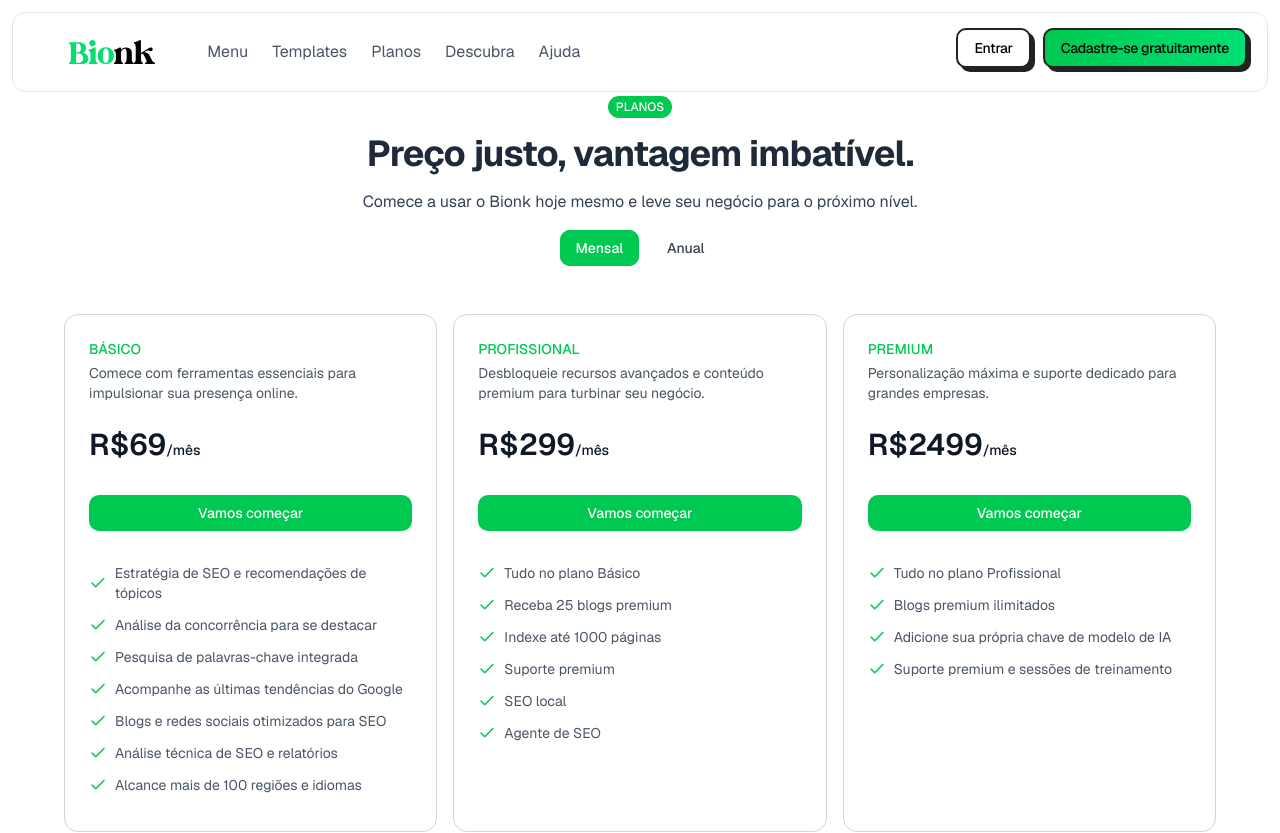
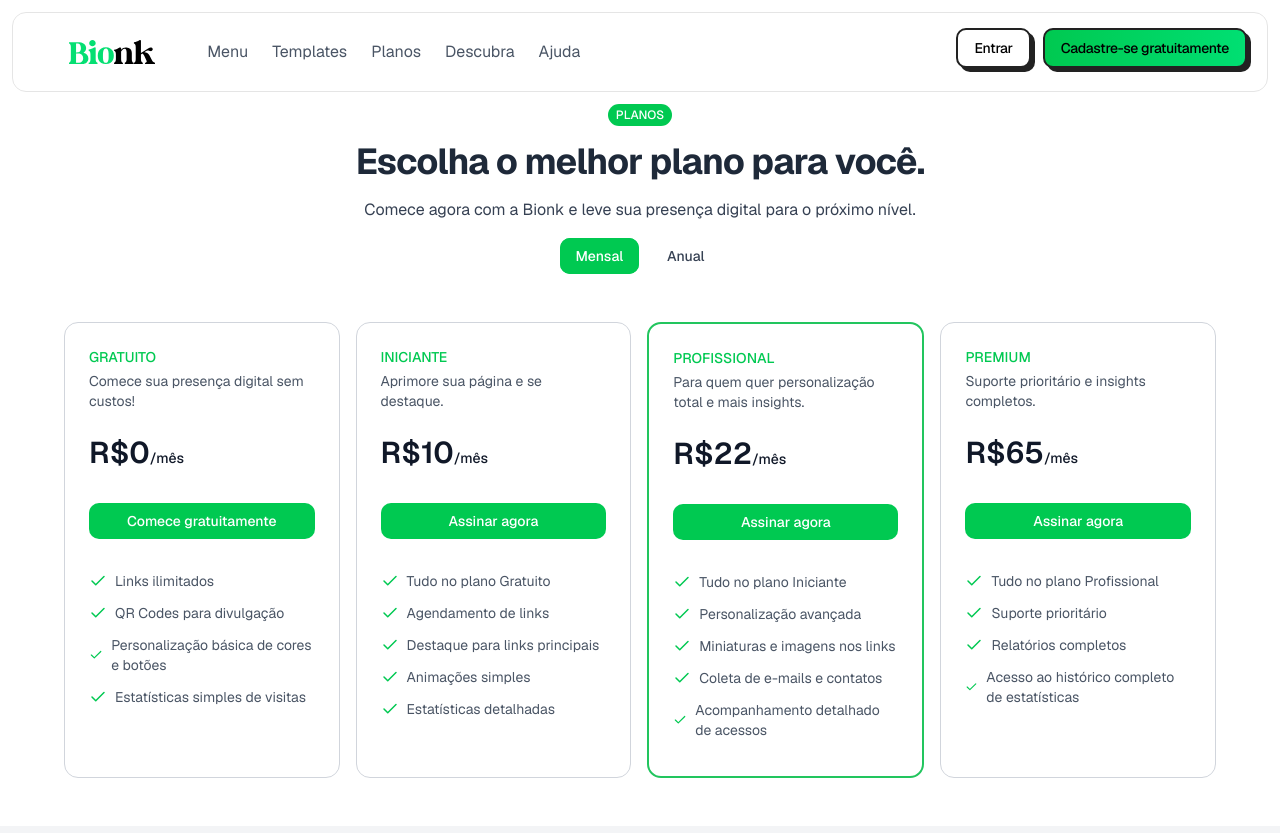
Before and after one commit to gabriellucasvh/bionk, a Next.js app: page /planos in a window 1280 px wide. Shown: the top 833 px of the page. Built offline with nearby package versions, Linux system fonts and the light colour scheme; no server answers; a web font is replaced by a local one.

Commit message:
fix: Links atualizados na página de planos

```diff
--- a/src/app/(public)/planos/prices.tsx
+++ b/src/app/(public)/planos/prices.tsx
@@ -2,54 +2,66 @@
 
 import { cn } from '@/lib/utils'
 import { AnimatePresence, motion } from 'framer-motion'
-import { Check } from 'lucide-react'
+import { Check, Star } from 'lucide-react'
 import { useState } from 'react'
 
 const pricingPlans = [
     {
-        name: 'Básico',
-        description: 'Comece com ferramentas essenciais para impulsionar sua presença online.',
-        monthlyPrice: 69,
-        annualPrice: 49,
-        link: 'https://github.com/ansub/syntaxUI',
+        name: 'Gratuito',
+        description: 'Comece sua presença digital sem custos!',
+        monthlyPrice: 0,
+        annualPrice: 0,
+        label: 'Comece gratuitamente',
+        link: '/',
         features: [
-            'Estratégia de SEO e recomendações de tópicos',
-            'Análise da concorrência para se destacar',
-            'Pesquisa de palavras-chave integrada',
-            'Acompanhe as últimas tendências do Google',
-            'Blogs e redes sociais otimizados para SEO',
-            'Análise técnica de SEO e relatórios',
-            'Alcance mais de 100 regiões e idiomas',
+            'Links ilimitados',
+            'QR Codes para divulgação',
+            'Personalização básica de cores e botões',
+            'Estatísticas simples de visitas',
+        ],
+    },
+    {
+        name: 'Iniciante',
+        description: 'Aprimore sua página e se destaque.',
+        monthlyPrice: 10,
+        annualPrice: 100,
+        label: 'Assinar agora',
+        link: '/planos',
+        features: [
+            'Tudo no plano Gratuito',
+            'Agendamento de links',
+            'Destaque para links principais',
+            'Animações simples',
+            'Estatísticas detalhadas',
         ],
     },
     {
         name: 'Profissional',
-        description:
-            'Desbloqueie recursos avançados e conteúdo premium para turbinar seu negócio.',
-        monthlyPrice: 299,
-        annualPrice: 199,
-        link: 'https://github.com/ansub/syntaxUI',
+        description: 'Para quem quer personalização total e mais insights.',
+        monthlyPrice: 22,
+        annualPrice: 220,
+        label: 'Assinar agora',
+        link: '/planos',
         features: [
-            'Tudo no plano Básico',
-            'Receba 25 blogs premium',
-            'Indexe até 1000 páginas',
-            'Suporte premium',
-            'SEO local',
-            'Agente de SEO',
+            'Tudo no plano Iniciante',
+            'Personalização avançada',
+            'Miniaturas e imagens nos links',
+            'Coleta de e-mails e contatos',
+            'Acompanhamento detalhado de acessos',
         ],
     },
     {
         name: 'Premium',
-        description:
-            'Personalização máxima e suporte dedicado para grandes empresas.',
-        monthlyPrice: 2499,
-        annualPrice: 1666,
-        link: 'https://github.com/ansub/syntaxUI',
+        description: 'Suporte prioritário e insights completos.',
+        monthlyPrice: 65,
+        annualPrice: 650,
+        label: 'Assinar agora',
+        link: '/planos',
         features: [
             'Tudo no plano Profissional',
-            'Blogs premium ilimitados',
-            'Adicione sua própria chave de modelo de IA',
-            'Suporte premium e sessões de treinamento',
+            'Suporte prioritário',
+            'Relatórios completos',
+            'Acesso ao histórico completo de estatísticas',
         ],
     },
 ]
@@ -59,26 +71,25 @@ const Pricing = () => {
 
     const Heading = () => (
         <div className="relative z-10 my-12 flex flex-col items-center justify-center gap-4">
-            <div className="flex w-full flex-col items-start justify-center space-y-4 md:items-center">
-                <div className="mb-2 inline-block rounded-full bg-green-500 px-2 py-[0.20rem] text-xs font-medium uppercase text-white dark:bg-green-500">
-                    {' '}
+            <div className="flex w-full flex-col items-center justify-center space-y-4 text-center px-2">
+                <div className="mt-2 inline-block rounded-full bg-green-500 px-2 py-[0.20rem] text-xs font-medium uppercase text-white">
                     Planos
                 </div>
-                <p className="mt-2 text-3xl font-bold tracking-tight text-gray-800 sm:text-4xl dark:text-gray-200">
-                    Preço justo, vantagem imbatível.
+                <p className=" text-3xl font-bold tracking-tight text-gray-800 sm:text-4xl dark:text-gray-200">
+                    Escolha o melhor plano para você.
                 </p>
                 <p className="text-md max-w-xl text-gray-700 md:text-center dark:text-gray-300">
-                    Comece a usar o Bionk hoje mesmo e leve seu negócio para o próximo nível.
+                    Comece agora com a Bionk e leve sua presença digital para o próximo nível.
                 </p>
             </div>
             <div className="flex items-center justify-center gap-3">
                 <button
                     onClick={() => setBillingCycle('M')}
                     className={cn(
-                        `rounded-lg px-4 py-2 text-sm font-medium `,
+                        `relative rounded-lg px-4 py-2 text-sm font-medium`,
                         billingCycle === 'M'
-                            ? 'relative bg-green-500 text-white cursor-pointer'
-                            : 'text-gray-700 hover:text-white cursor-pointer hover:bg-green-500 dark:text-gray-300 dark:hover:text-black transition-colors duration-300',
+                            ? 'bg-green-500 text-white'
+                            : 'text-gray-700 hover:text-white hover:bg-green-500 dark:text-gray-300 dark:hover:text-black transition-colors duration-300'
                     )}
                 >
                     Mensal
@@ -87,10 +98,10 @@ const Pricing = () => {
                 <button
                     onClick={() => setBillingCycle('A')}
                     className={cn(
-                        `rounded-lg px-4 py-2 text-sm font-medium `,
+                        `relative rounded-lg px-4 py-2 text-sm font-medium`,
                         billingCycle === 'A'
-                            ? 'relative bg-green-500 text-white cursor-pointer '
-                            : 'text-gray-700 hover:text-white cursor-pointer hover:bg-green-500 dark:text-gray-300 dark:hover:text-black transition-colors duration-300',
+                            ? 'bg-green-500 text-white'
+                            : 'text-gray-700 hover:text-white hover:bg-green-500 dark:text-gray-300 dark:hover:text-black transition-colors duration-300'
                     )}
                 >
                     Anual
@@ -101,11 +112,12 @@ const Pricing = () => {
     )
 
     const PricingCards = () => (
-        <div className="relative z-10 mx-auto flex w-full max-w-6xl flex-col gap-8 lg:flex-row lg:gap-4 ">
+        <div className="relative z-10 mx-auto flex w-full max-w-6xl flex-col gap-8 lg:flex-row lg:gap-4">
             {pricingPlans.map((plan, index) => (
                 <div
                     key={index}
-                    className="w-full rounded-xl border-[1px] border-gray-300 p-6 text-left dark:border-gray-600"
+                    className={`w-full rounded-xl border-1 border-gray-300 p-6 text-left dark:border-gray-600`}
+                    style={plan.name === 'Profissional' ? { border: '2px solid #22c55e' } : {}}
                 >
                     <p className="mb-1 mt-0 text-sm font-medium uppercase text-green-500">
                         {plan.name}
@@ -120,9 +132,7 @@ const Pricing = () => {
                                 transition={{ type: 'spring', stiffness: 100 }}
                                 className="my-0 text-3xl font-semibold text-gray-900 dark:text-gray-100"
                             >
-                                <span>
-                                    R${billingCycle === 'M' ? plan.monthlyPrice : plan.annualPrice}
-                                </span>
+                                <span>R${billingCycle === 'M' ? plan.monthlyPrice : plan.annualPrice}</span>
                                 <span className="text-sm font-medium">
                                     /{billingCycle === 'M' ? 'mês' : 'ano'}
                                 </span>
@@ -130,12 +140,10 @@ const Pricing = () => {
                         </AnimatePresence>
                         <motion.button
                             whileTap={{ scale: 0.985 }}
-                            onClick={() => {
-                                window.open(plan.link)
-                            }}
+                            onClick={() => window.open(plan.link)}
                             className="mt-8 w-full rounded-lg bg-green-500 py-2 text-sm font-medium text-white hover:bg-green-500/90"
                         >
-                            Vamos começar
+                            {plan.label}
                         </motion.button>
                     </div>
                     {plan.features.map((feature, idx) => (
@@ -150,7 +158,7 @@ const Pricing = () => {
     )
 
     return (
-        <section className="relative w-full overflow-hidden  py-12 text-black lg:px-2 lg:py-12 bg-white">
+        <section className="relative w-full overflow-hidden py-12 bg-white text-black lg:px-2 lg:py-12">
             <Heading />
             <PricingCards />
         </section>
```
